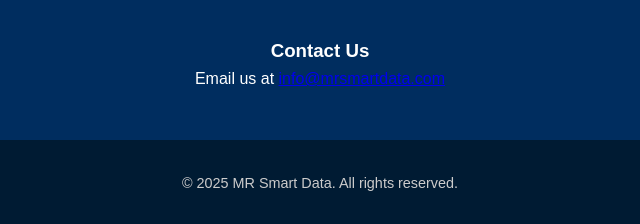
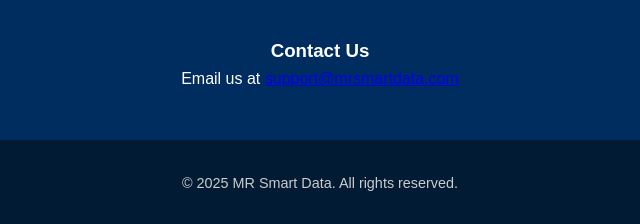
Before and after one commit to ribeiromvb/mrsmartdata-site, a plain HTML site: page index.html in a window 1280 px wide. Shown: the part 725-949 px from the top of the page, 320-960 px from the left. Drawn offline with Linux system fonts and the light colour scheme.

Commit message:
Update index.html
updating mailto

```diff
--- a/index.html
+++ b/index.html
@@ -49,7 +49,7 @@
   <section id="contact" class="contact">
     <div class="container">
       <h3>Contact Us</h3>
-      <p>Email us at <a href="mailto:support@mrsmartdata.com">info@mrsmartdata.com</a></p>
+      <p>Email us at <a href="mailto:support@mrsmartdata.com">support@mrsmartdata.com</a></p>
     </div>
   </section>
 
```
